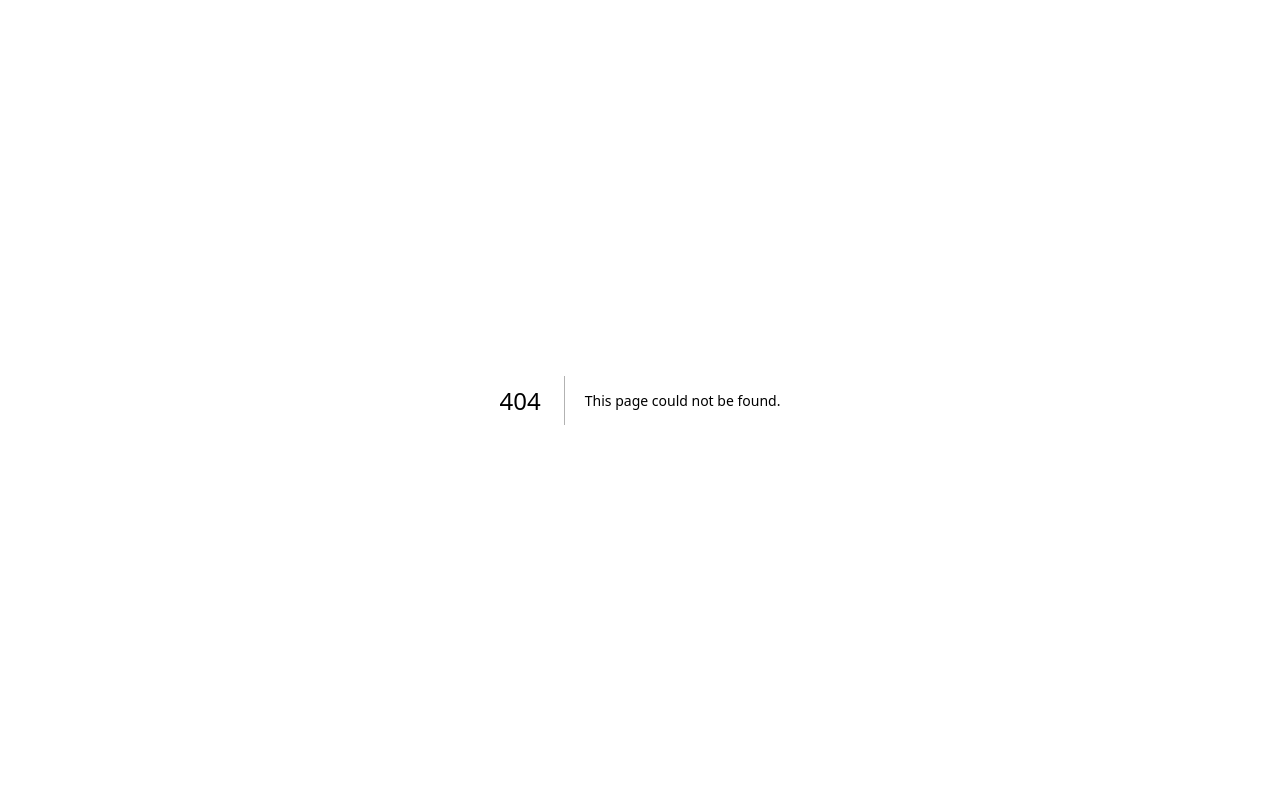
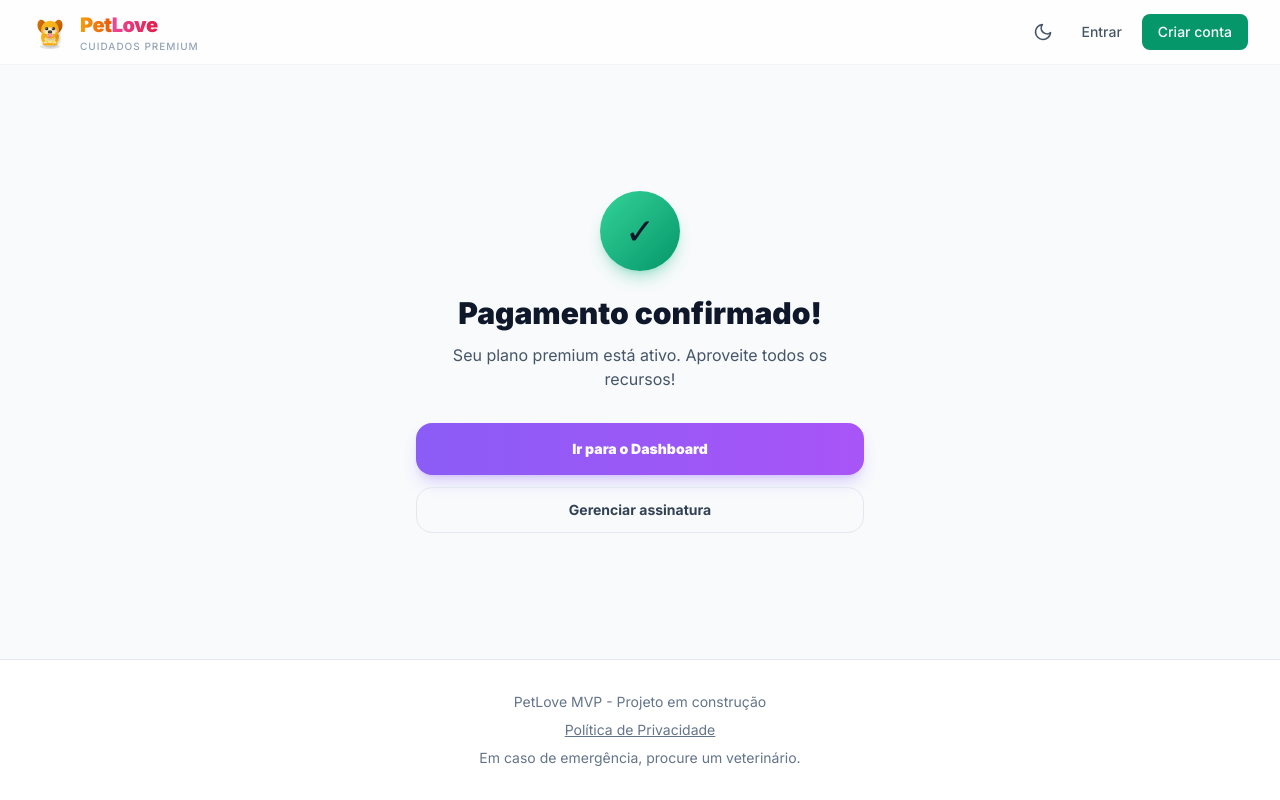
Before and after one commit to massiniguih-stack/petlove-mvp, a Next.js app: page /checkout/sucesso in a window 1280 px wide. Before the commit this address had no page. Built offline with nearby package versions, Linux system fonts and the light colour scheme; no server answers.

Commit message:
feat: add checkout success page

```diff
--- /dev/null
+++ b/app/checkout/sucesso/page.tsx
@@ -0,0 +1,78 @@
+'use client';
+
+import { useEffect, useState } from 'react';
+import { useRouter } from 'next/navigation';
+import Link from 'next/link';
+import Navbar from '@/components/Navbar';
+import Footer from '@/components/Footer';
+import { usePetStore } from '@/lib/store';
+
+export default function CheckoutSuccessPage() {
+  const [loading, setLoading] = useState(true);
+  const { fetchSubscription, isPremium, plan } = usePetStore();
+  const router = useRouter();
+
+  useEffect(() => {
+    const verify = async () => {
+      await new Promise((r) => setTimeout(r, 2000));
+      await fetchSubscription();
+      setLoading(false);
+    };
+    verify();
+  }, []);
+
+  if (loading) {
+    return (
+      <div className="flex min-h-screen flex-col bg-slate-50 dark:bg-slate-950">
+        <Navbar />
+        <main className="flex-1 flex items-center justify-center">
+          <div className="text-center">
+            <div className="h-12 w-12 animate-spin rounded-full border-4 border-violet-500 border-t-transparent mx-auto" />
+            <p className="mt-4 text-slate-600 dark:text-slate-400">Verificando pagamento...</p>
+          </div>
+        </main>
+        <Footer />
+      </div>
+    );
+  }
+
+  return (
+    <div className="flex min-h-screen flex-col bg-slate-50 dark:bg-slate-950">
+      <Navbar />
+      <main className="flex-1 flex items-center justify-center px-4 py-12">
+        <div className="max-w-md text-center">
+          <div className="mx-auto flex h-20 w-20 items-center justify-center rounded-full bg-gradient-to-br from-emerald-400 to-emerald-600 shadow-lg shadow-emerald-500/30">
+            <span className="text-4xl">&#10003;</span>
+          </div>
+          <h1 className="mt-6 text-3xl font-black text-slate-900 dark:text-white">
+            Pagamento confirmado!
+          </h1>
+          <p className="mt-3 text-slate-600 dark:text-slate-400">
+            Seu plano premium está ativo. Aproveite todos os recursos!
+          </p>
+          {plan && (
+            <div className="mt-4 inline-flex items-center gap-2 rounded-full bg-violet-100 px-4 py-2 text-sm font-bold text-violet-700 dark:bg-violet-950 dark:text-violet-300">
+              <span>&#11088;</span>
+              Plano: {plan.replace('_', ' ')}
+            </div>
+          )}
+          <div className="mt-8 flex flex-col gap-3">
+            <Link
+              href="/dashboard"
+              className="rounded-2xl bg-gradient-to-r from-violet-500 to-purple-500 py-4 text-sm font-black text-white shadow-lg shadow-violet-500/25 transition hover:shadow-xl"
+            >
+              Ir para o Dashboard
+            </Link>
+            <Link
+              href="/conta/assinatura"
+              className="rounded-2xl border border-slate-200 py-3 text-sm font-bold text-slate-700 transition hover:bg-slate-100 dark:border-slate-700 dark:text-slate-300 dark:hover:bg-slate-800"
+            >
+              Gerenciar assinatura
+            </Link>
+          </div>
+        </div>
+      </main>
+      <Footer />
+    </div>
+  );
+}
```
